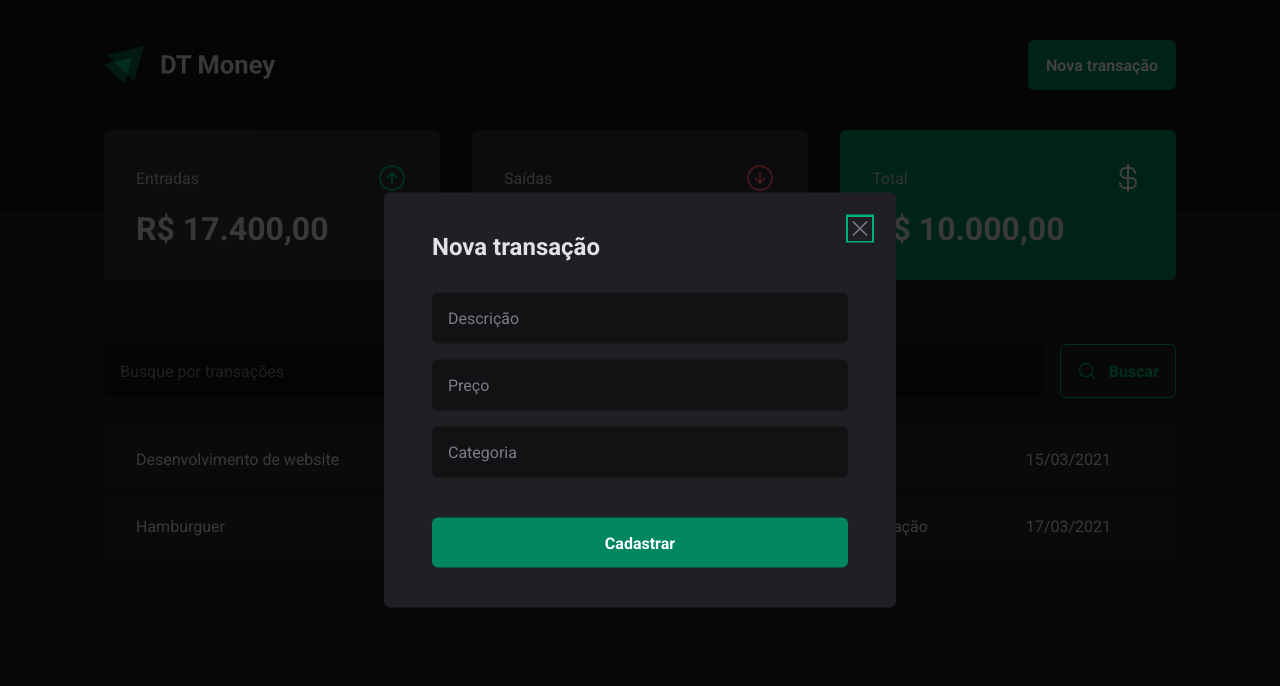
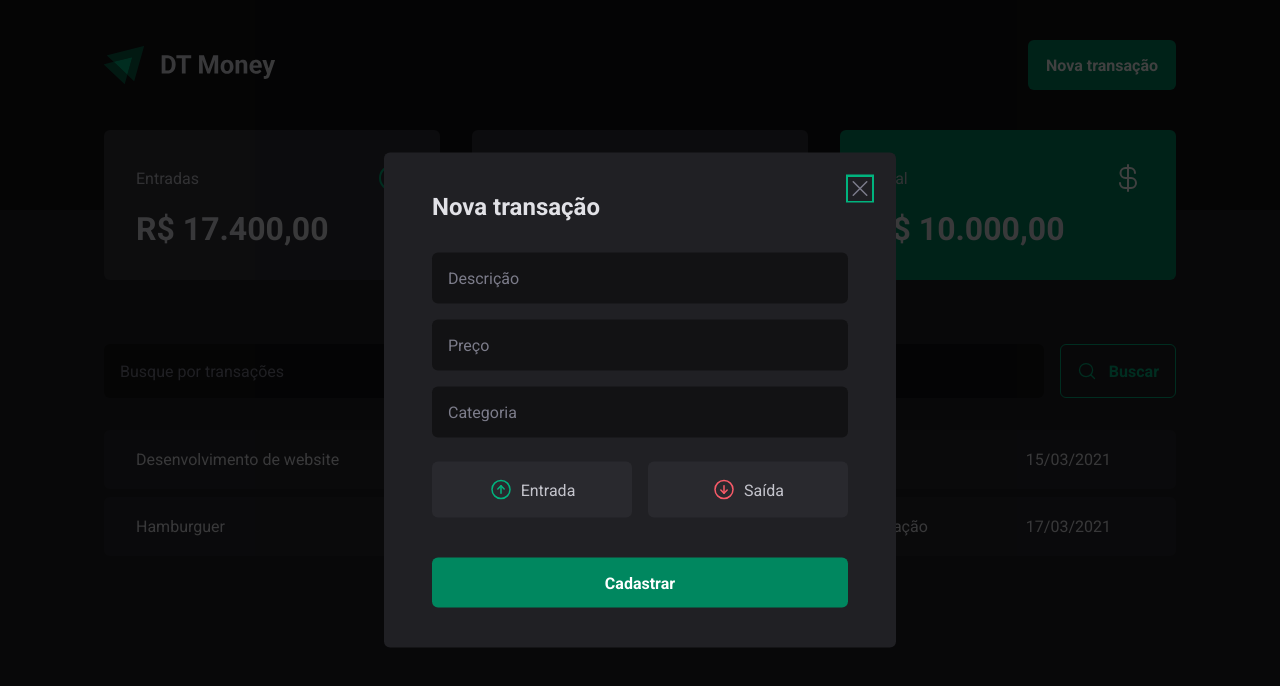
Before and after one commit to pedrosouza423/DTMoney, a React (Vite) app: page / in a window 1280 px wide. Both pictures are taken after a click on the button "Nova transação". Shown: the top 686 px of the page. Built offline with nearby package versions, Linux system fonts and the light colour scheme.

Commit message:
Created TransactionTypeButtons

```diff
--- a/src/components/NewTransactionModal/index.tsx
+++ b/src/components/NewTransactionModal/index.tsx
@@ -1,6 +1,6 @@
 import * as Dialog from '@radix-ui/react-dialog';
-import { CloseButton, Content, Overlay } from './styles';
-import { X } from 'phosphor-react';
+import { CloseButton, Content, Overlay, TransactionType, TransactionTypeButton } from './styles';
+import { ArrowCircleDown, ArrowCircleUp, X } from 'phosphor-react';
 
 export const NewTransactionModal = () => {
   return (
@@ -18,6 +18,17 @@ export const NewTransactionModal = () => {
                 <input type="number" placeholder='Preço' required />
                 <input type="text" placeholder='Categoria' required />
 
+                <TransactionType>
+                    <TransactionTypeButton variant='income'>
+                        <ArrowCircleUp size={24} />
+                        Entrada
+                    </TransactionTypeButton>
+                    <TransactionTypeButton variant='outcome'>
+                        <ArrowCircleDown size={24} />
+                        Saída
+                    </TransactionTypeButton>
+                </TransactionType>
+
                 <button type="submit">
                     Cadastrar
                 </button>
--- a/src/components/NewTransactionModal/styles.ts
+++ b/src/components/NewTransactionModal/styles.ts
@@ -68,3 +68,32 @@ export const CloseButton = styled(Dialog.Close)`
     cursor: pointer;
     color: ${props => props.theme["gray-500"]};
 `;
+
+export const TransactionType = styled.div`
+    display: grid;
+    grid-template-columns: repeat(2, 1fr);
+    gap: 1rem;
+    margin-top: 0.5rem;
+`;
+
+interface TransactionTypeButtonProps {
+    variant: 'income' | 'outcome';
+}
+
+export const TransactionTypeButton = styled.button<TransactionTypeButtonProps>`
+    background-color: ${props => props.theme["gray-700"]};
+    padding: 1rem;
+    display: flex;
+    align-items: center;
+    justify-content: center;
+    gap: 0.5rem;
+    border-radius: 6px;
+    border: 0px;
+    color: ${props => props.theme["gray-300"]};
+    cursor: pointer;
+
+    svg {
+        color: ${props => props.theme[props.variant === 'income' ? 'green-300' : 'red-300']};
+    }
+
+`;
```
